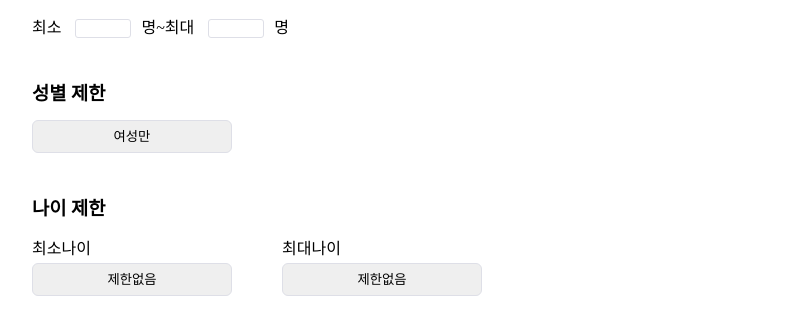
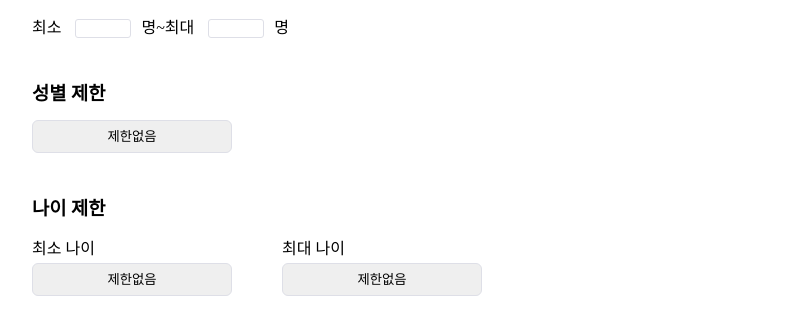
Before and after one commit to MODU-MOIM/momo-web, a React (Create React App) app: page / in a window 1280 px wide. Shown: the part 1200-1509 px from the top of the page, without its empty margins (224-1025 px from the left). Built offline with nearby package versions, Linux system fonts and the light colour scheme.

Commit message:
feat: 나이 셀렉트박스 연도 선택 기능 구현

```diff
--- a/src/pages/Crew/Components/SelectBox.jsx
+++ b/src/pages/Crew/Components/SelectBox.jsx
@@ -1,10 +1,10 @@
-import React from 'react';
+import React, { useEffect, useState } from 'react';
 import styled from 'styled-components';
 
 export const GenderSelect = () => {
   return (
     <Wrapper>
-      <StyledSelect name="genderSelect" defaultValue="제한없음">
+      <StyledSelect name="genderSelect" defaultValue="noLimit">
         <option value="onlyFemale">여성만</option>
         <option value="onlyMale">남성만</option>
         <option value="noLimit">제한없음</option>
@@ -14,25 +14,36 @@ export const GenderSelect = () => {
 };
 
 export const AgeSelect = () => {
+    const [years, setYears] = useState([]);
+
+    useEffect(()=>{
+        const currentYear = new Date().getFullYear();
+        const yearsArray = [];
+        for(let i = 1960; i <= currentYear; i++){
+            yearsArray.push(i);
+        }
+        setYears(yearsArray);
+    },[]);
+
     return (
       <Wrapper>
         <Container>
             <SubContainer>
-
-                <Label for="age-select">최소나이</Label>
-                <StyledSelect name="ageSlect" defaultValue="제한없음">
-                <option value="10대">10대</option>
-                <option value="20대">20대</option>
-                <option value="제한없음">제한없음</option>
+                <Label htmlFor="minAgeSelect">최소 나이</Label>
+                <StyledSelect name="minAgeSelect" defaultValue="noLimit">
+                    <option value="noLimit">제한없음</option>
+                    {years.map(year => (
+                    <option key={year} value={year}>{year}</option>
+                    ))}
                 </StyledSelect>
             </SubContainer>
             <SubContainer>
-
-                <Label for="age-select">최대나이</Label>
-                <StyledSelect name="ageSelect" defaultValue="제한없음">
-                <option value="10대">10대</option>
-                <option value="20대">20대</option>
-                <option value="제한없음">제한없음</option>
+                <Label htmlFor="maxAgeSelect">최대 나이</Label>
+                <StyledSelect name="maxAgeSelect" defaultValue="noLimit">
+                    <option value="noLimit">제한없음</option>
+                    {years.map(year => (
+                    <option key={year} value={year}>{year}</option>
+                    ))}
                 </StyledSelect>
             </SubContainer>
         </Container>
```
